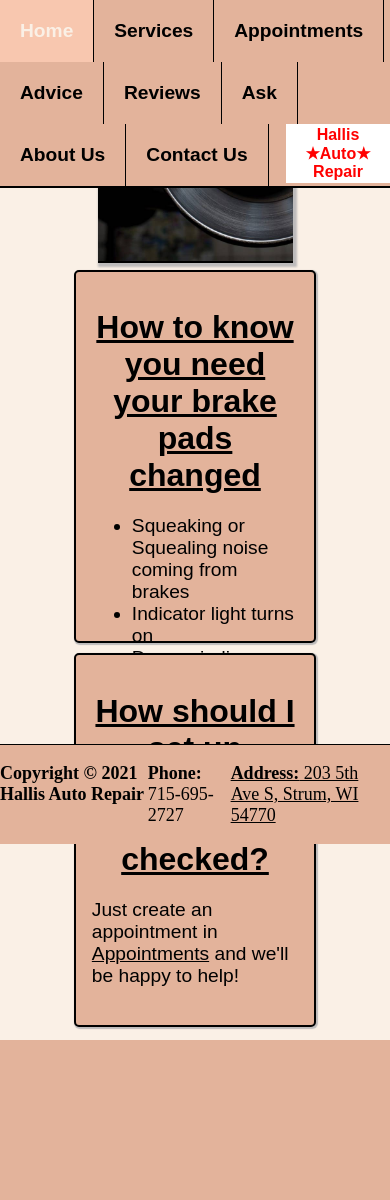
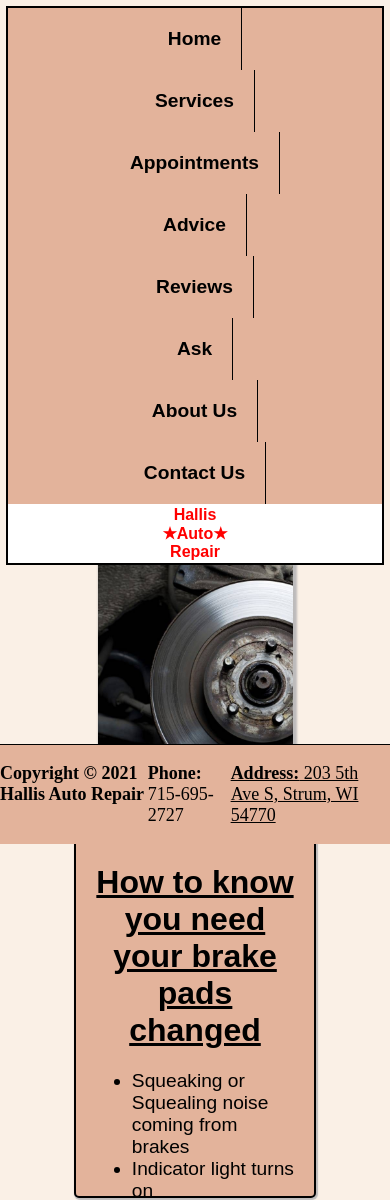
Before and after one commit to milesHerrick/web-systems, a PHP site: page /brakes.html in a window 390 px wide. Shown: the top 1200 px of the page. Before the commit the page ends 1040 px from the top, so only its background shows below. Run offline with PHP 8.4, Linux system fonts and the light colour scheme.

Commit message:
Start of nav media query

```diff
--- a/css/brakes.css
+++ b/css/brakes.css
@@ -13,7 +13,6 @@
     justify-content: center;
     width: 90%;
 }
-
 
 .textcontainer {
     display: flex;
--- a/css/global.css
+++ b/css/global.css
@@ -64,7 +64,6 @@ body {
   padding: 2px !important;
   height: 100%;
   width: 6.25em;
-  margin: none;
   background-color: white !important;
 }
 
@@ -192,4 +191,42 @@ a:active {
   .prereviews {
     flex-direction: column;
   }
+
+  .header{
+    display: flex;
+    flex-direction: column;
+    justify-content: center;
+    align-items: center;
+    position: relative;
+  }
+  .navbar{
+    display: flex;
+    flex-direction: column;
+    justify-content: center;
+    align-items: center;
+  }
+  .li{
+    display: flex;
+    justify-content: center;
+    align-items: center;
+    font-size: small;
+    border-right: 0;
+  }
+  .navbar li{
+    display: flex;
+    justify-content: center;
+  }
+  .navright li{
+    float: none;
+    text-align: center;
+    justify-content: center;
+    align-items: center;
+  }
+  .navright{
+    display: flex;
+    justify-content: center;
+  }
+  .space{
+    height: 0px;
+  }
 }
```
Also changed, not shown: css/reviews.css (indentation only).
